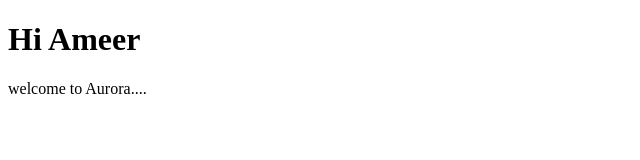
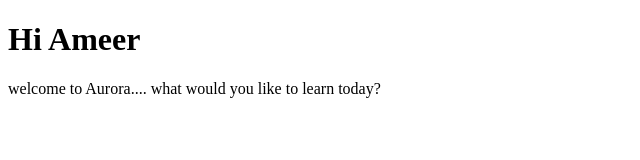
Before and after one commit to MShalash-BZU/task-1, a plain HTML site: page index.html in a window 1280 px wide. Shown: the whole page, without its empty margins (0-640 px from the left). Drawn offline with Linux system fonts and the light colour scheme.

Commit message:
add question

```diff
--- a/index.html
+++ b/index.html
@@ -7,6 +7,8 @@
 </head>
 <body>
     <h1>Hi Ameer</h1>
-    <p>welcome to Aurora....</p>
+    <p>welcome to Aurora....
+        what would you like to learn today?
+    </p>
 </body>
 </html>
```
